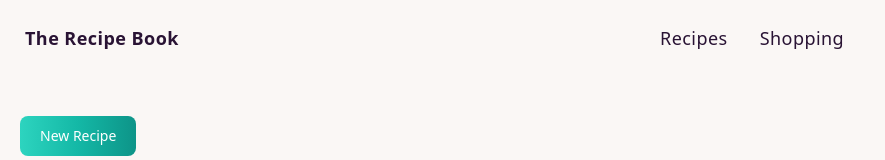
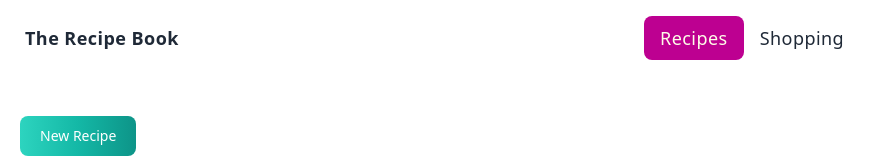
Before and after one commit to SMONTA/recipe-app-angular, an Angular app: page /recipes in a window 1280 px wide. Shown: the top 160 px of the page, without its empty margins (0-885 px from the left). Built offline with nearby package versions, Linux system fonts and the light colour scheme.

Commit message:
marking active route

```diff
--- a/src/app/header/header.component.css
+++ b/src/app/header/header.component.css
@@ -5,3 +5,6 @@ a {
 li {
   @apply list-none;
 }
+.active {
+  @apply bg-secondary-focus rounded-lg text-yellow-50;
+}
--- a/src/app/header/header.component.ts
+++ b/src/app/header/header.component.ts
@@ -1,19 +1,8 @@
-import { Component, EventEmitter, OnInit, Output } from "@angular/core";
+import { Component } from "@angular/core";
 
 @Component({
   selector: "app-header",
   templateUrl: "./header.component.html",
   styleUrls: ["./header.component.css"],
 })
-export class HeaderComponent implements OnInit {
-  @Output() selectorEmitter = new EventEmitter<string>();
-  ngOnInit(): void {}
-
-  selectRecipe() {
-    this.selectorEmitter.emit("recipe");
-  }
-
-  selectShopping() {
-    this.selectorEmitter.emit("shopping");
-  }
-}
+export class HeaderComponent {}
--- a/src/index.html
+++ b/src/index.html
@@ -1,5 +1,5 @@
 <!doctype html>
-<html lang="en" data-theme="cupcake">
+<html lang="en" data-theme="mytheme">
 
 <head>
   <meta charset="utf-8">
--- a/tailwind.config.js
+++ b/tailwind.config.js
@@ -6,6 +6,35 @@ module.exports = {
   },
   plugins: [require("daisyui", "@tailwindcss/forms")],
   daisyui: {
-    themes: ["light", "dark", "cupcake", "retro"],
+    themes: [
+      "light",
+      "dark",
+      "cupcake",
+      "retro",
+      {
+        mytheme: {
+          primary: "#570df8",
+          "primary-focus": "#4506cb",
+          "primary-content": "#ffffff",
+          secondary: "#f000b8",
+          "secondary-focus": "#bd0091",
+          "secondary-content": "#ffffff",
+          accent: "#37cdbe",
+          "accent-focus": "#2aa79b",
+          "accent-content": "#ffffff",
+          neutral: "#3d4451",
+          "neutral-focus": "#2a2e37",
+          "neutral-content": "#ffffff",
+          "base-100": "#ffffff",
+          "base-200": "#f9fafb",
+          "base-300": "#d1d5db",
+          "base-content": "#1f2937",
+          info: "#2094f3",
+          success: "#009485",
+          warning: "#ff9900",
+          error: "#ff5724",
+        },
+      },
+    ],
   },
 };
```
